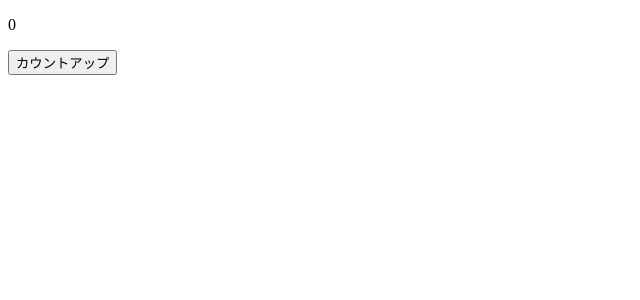
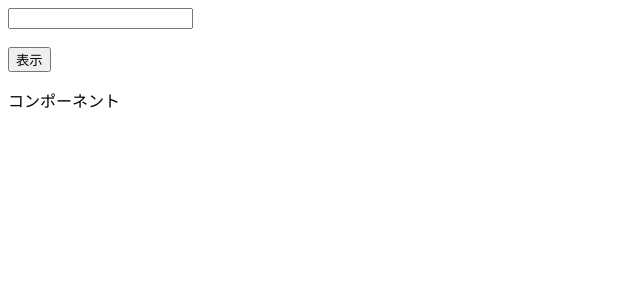
Before and after one commit to naoya01/practice-react--2, a React (Create React App) app in the folder my-app/: page / in a window 1280 px wide. Shown: the top 300 px of the page, without its empty margins (0-640 px from the left). Built offline with nearby package versions, Linux system fonts and the light colour scheme.

Commit message:
ChildArea add

```diff
--- a/my-app/src/App.js
+++ b/my-app/src/App.js
@@ -1,4 +1,5 @@
 import React, { useState } from "react";
+import { ChildArea } from "./ChirdArea";
 import "./style.css";
 
 export const App = () => {
@@ -9,8 +10,11 @@ export const App = () => {
 
   return (
     <div className="App">
-      <p>{count}</p>
-      <button onClick={onClickCountUp}>カウントアップ</button>
+      <input/>
+      <br/>
+      <br/>
+      <button>表示</button>
+      <ChildArea/>
     </div>
   );
 };
--- /dev/null
+++ b/my-app/src/ChirdArea.jsx
@@ -0,0 +1,7 @@
+export const ChildArea = () => {
+  return (
+    <div>
+      <p>コンポーネント</p>
+    </div>
+  );
+};
```
